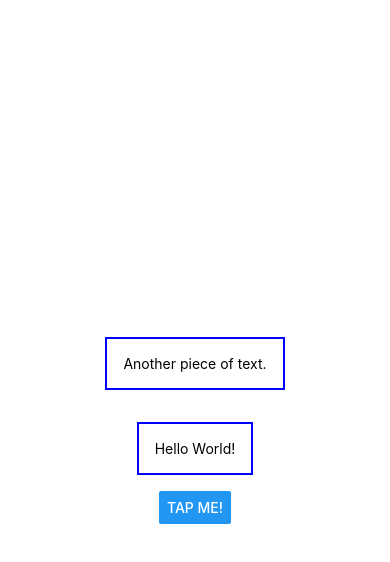
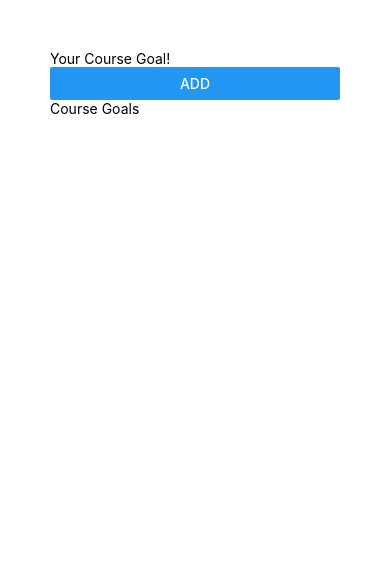
Before and after one commit to Will-Watson/RN-Udemy-First-App, a React Native app: screen / in a window 390 px wide. Shown: the top 562 px of the page. Built offline with nearby package versions, Linux system fonts and the light colour scheme.

Commit message:
feat: introduction to flexbox.. more things I alerady know

```diff
--- a/App.js
+++ b/App.js
@@ -1,31 +1,23 @@
-import { StyleSheet, Text, View, Button } from 'react-native';
+import { StyleSheet, Text, View, Button, TextInput } from 'react-native';
 
 export default function App() {
-
   const { container, dummyText } = styles;
 
   return (
-    <View style={container}>
+    <View style={styles.appContainer}>
       <View>
-        <Text style={dummyText}>Another piece of text.</Text>
+        <TextInput placeholder='Your Course Goal!' />
+        <Button title='ADD' />
       </View>
-      <Text style={dummyText}>Hello World!</Text>
-      <Button title='Tap me!' onPress={() => alert('You pressed me!')} />
+      <View>
+        <Text>Course Goals</Text>
+      </View>
     </View>
   );
 }
 
 const styles = StyleSheet.create({
-  container: {
-    flex: 1,
-    backgroundColor: '#fff',
-    alignItems: 'center',
-    justifyContent: 'center',
+  appContainer: {
+    padding: 50
   },
-  dummyText: {
-    margin: 16,
-    padding: 16,
-    borderWidth: 2,
-    borderColor: 'blue',
-  }
-});
+  });
```
